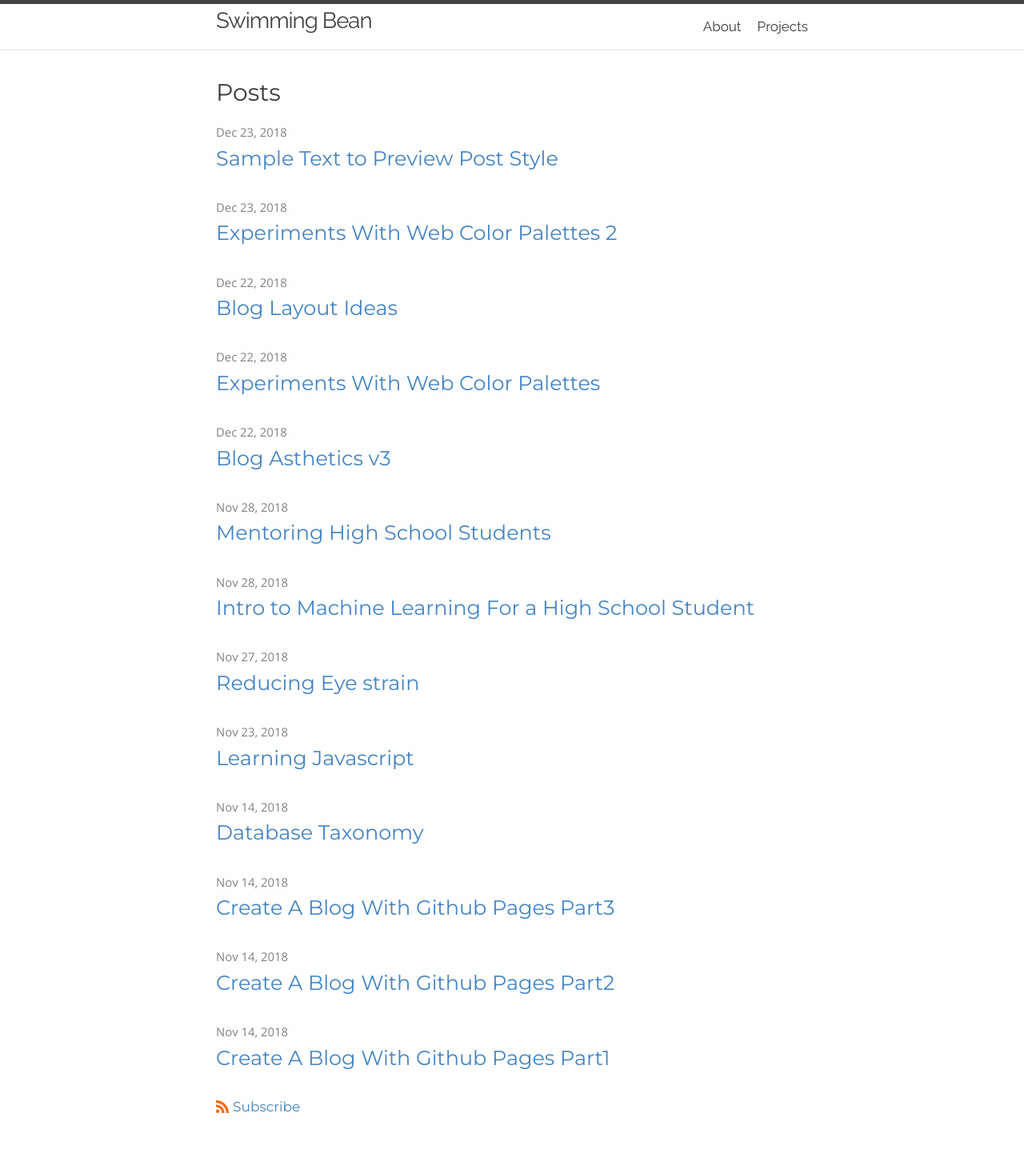
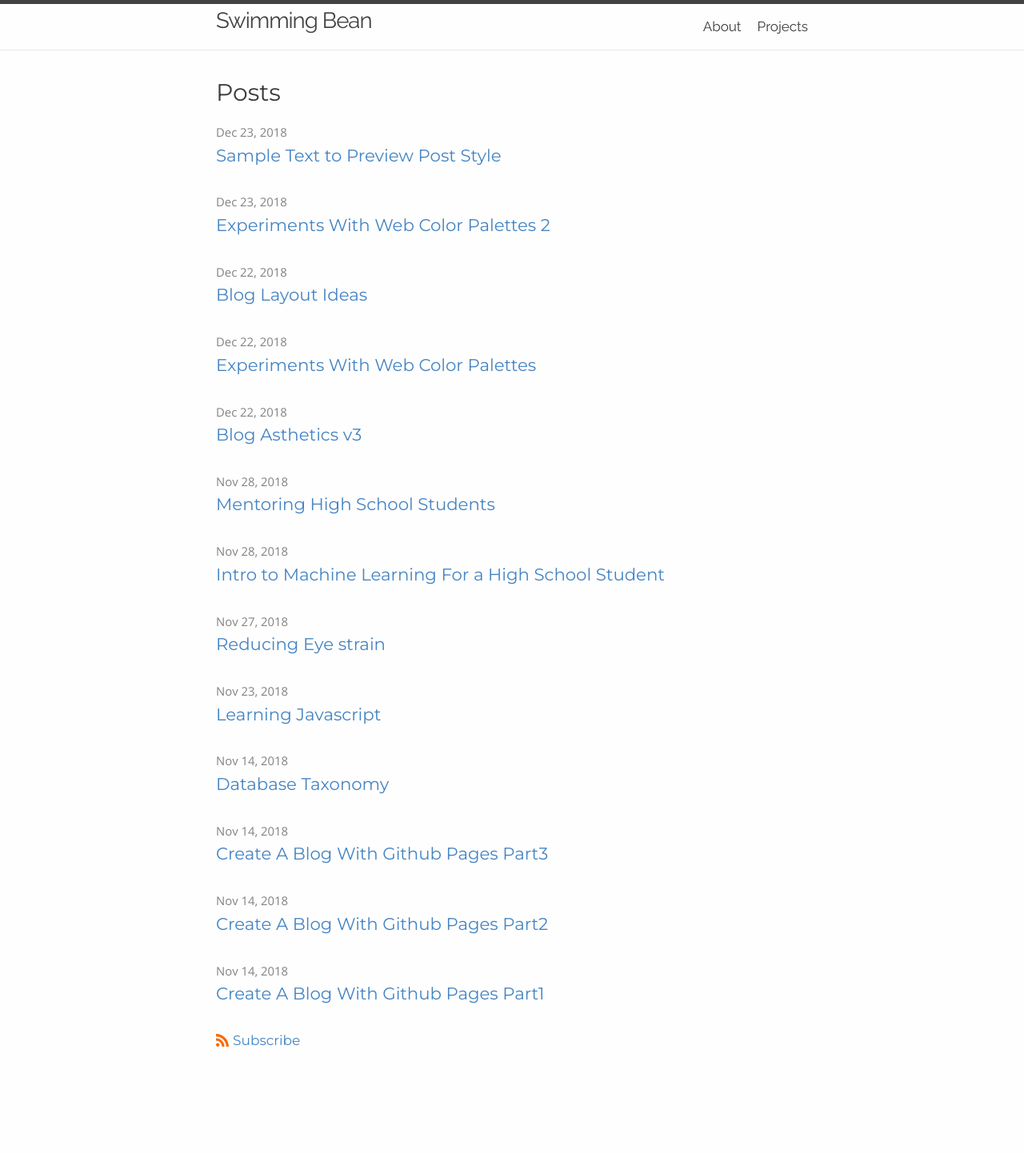
Before and after one commit to swimmingbean/swimmingbean.github.io, a Jekyll site: the page built from index.md, in a window 1280 px wide. Shown: the whole page at 80% size. Built offline with Jekyll 4.4.1, drawn with Linux system fonts in a browser that asks for light colours; after the commit the page ends 1359 px from its top, so only the background shows below that.

Commit message:
Add background color to make mobile nav bar more visible
Also reduce font on home page, post list link a tiny bit

```diff
--- a/_sass/scss_imports/_layout.scss
+++ b/_sass/scss_imports/_layout.scss
@@ -33,7 +33,7 @@
   position: absolute;
   top: 9px;
   right: $spacing-unit / 2;
-  background-color: $background-color;
+  background-color: $table-headrow-background-color;
   border: 1px solid $grey-color-light;
   border-radius: 5px;
   text-align: right;
@@ -222,7 +222,7 @@
 
 .post-link {
   display: block;
-  @include relative-font-size(1.5);
+  @include relative-font-size(1.25);
   font-family: $post-list-item-font-family;
 }
 
```
Also changed, not shown: 1 other file.
